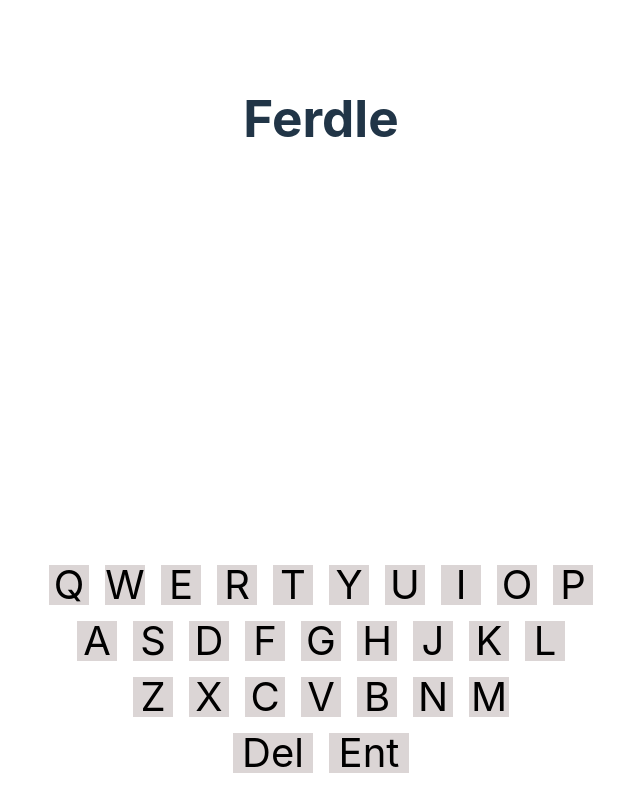
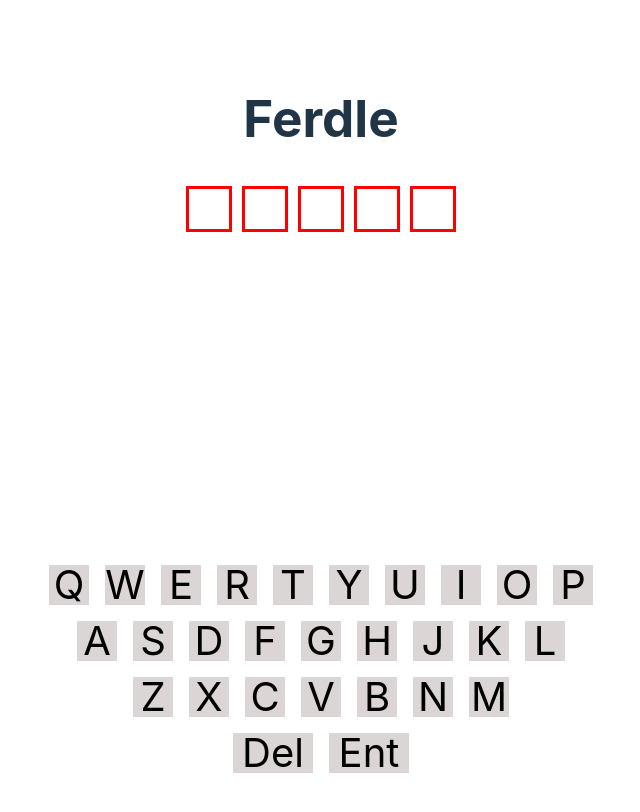
Before and after one commit to Takodakko/ferdle, a React (Vite) app: page / in a window 1280 px wide. Shown: the top 812 px of the page, without its empty margins (319-959 px from the left). Built offline with nearby package versions, Linux system fonts and the light colour scheme.

Commit message:
done and github deploy

```diff
--- a/src/App.tsx
+++ b/src/App.tsx
@@ -73,40 +73,62 @@ function App() {
   const hiddenInput = useId();
   const hiddenInputRef = useRef<HTMLInputElement>(null);
 
-  useEffect(() => {
-    let fiveCorrect = 0;
+  const fiveCorrect = useMemo(() => {
+    let count = 0;
     for (let key in keyBoardStatus) {
       if (keyBoardStatus[key] === 'correct') {
-        fiveCorrect += 1;
+        count += 1;
       }
     }
+    return count;
+  }, [keyBoardStatus]);
+
+  useEffect(() => {
     if (fiveCorrect === 5) {
       setTimeout(() => {
         setGameWinState('won');
       }, 500);
-
     }
     if (currentRow === 6 && fiveCorrect !== 5) {
       setTimeout(() => {
         setGameWinState('lost');
       }, 500);
-
     }
-  }, [currentRow]);
+  }, [currentRow, fiveCorrect]);
 
   function enterLetterChoice() {
+    if (fiveCorrect === 5) return;
     if (typedLetters.length !== 5) return;
+
     const newTyped = [...typedLetters];
     const newKeyBoard = {...keyBoardStatus};
     const newSquareStatuses = {...squareStatuses};
+    const numberOfEachLetter: Record<string, number> = {};
+
+    correctLetters.forEach((l) => {
+      if (numberOfEachLetter.hasOwnProperty(l)) {
+        numberOfEachLetter[l] += 1;
+      } else {
+        numberOfEachLetter[l] = 1;
+      }
+    });
 
     newTyped.forEach((letter, index) => {
       if (correctLetters[index] === letter) {
+        numberOfEachLetter[letter] -= 1;
         newKeyBoard[letter] = 'correct';
         newSquareStatuses[currentRow][index] = 'correct';
       } else if (correctLetters[index] !== letter && correctLetters.includes(letter)) {
-        newKeyBoard[letter] = 'partial';
-        newSquareStatuses[currentRow][index] = 'partial';
+        if (numberOfEachLetter[letter] > 0) {
+          newSquareStatuses[currentRow][index] = 'partial';
+          numberOfEachLetter[letter] -= 1;
+        } else {
+          newSquareStatuses[currentRow][index] = 'no';
+        }
+        if (newKeyBoard[letter] !== 'correct') {
+          newKeyBoard[letter] = 'partial';
+        }
+
       } else {
         newKeyBoard[letter] = 'no';
         newSquareStatuses[currentRow][index] = 'no';
@@ -119,7 +141,7 @@ function App() {
   };
 
   function addDeleteTypedLetters(event: React.KeyboardEvent<HTMLInputElement>) {
-    if (currentRow > 5) return;
+    if (currentRow > 5 || fiveCorrect === 5) return;
     if (event.ctrlKey || event.metaKey || event.altKey) {
       return;
     }
@@ -148,14 +170,14 @@ function App() {
   };
 
   const clickAddLetterToTyped: clickAddLetterType = function(letter: string) {
-    if (currentRow > 5) return;
+    if (currentRow > 5 || fiveCorrect === 5) return;
     if (typedLetters.length === 5) {
       return;
     } else {
       if (letter === 'Del' || letter === 'Ent') return;
       const newEnteredLetters = [...enteredLetters];
       const newTyped = [...typedLetters];
-      console.log(newTyped, 'newTyped')
+
       newTyped.push(letter.toUpperCase());
       newEnteredLetters[currentRow] = [...newTyped];
 
@@ -169,7 +191,7 @@ function App() {
   };
 
   const clickDeleteLetter: clickDeleteLetterType = function() {
-    if (currentRow > 5) return;
+    if (currentRow > 5 || fiveCorrect === 5) return;
     if (typedLetters.length === 0) {
       return;
     } else {
@@ -205,7 +227,7 @@ function App() {
       for (let i = 0; i < 5; i++) {
         const enteredLetter = enteredLetters[j][i];
         const status = squareStatuses[j][i];
-        const aSquare = <Square key={`${i}-${j}`} squareStatus={status} enteredLetter={enteredLetter}/>;
+        const aSquare = <Square key={`${i}-${j}`} squareStatus={status} enteredLetter={enteredLetter} currentRow={currentRow === j}/>;
         row.push(aSquare);
       }
       box.push(row);
--- a/src/components/Square.css
+++ b/src/components/Square.css
@@ -9,6 +9,10 @@
     display: flex;
     align-items: center;
     justify-content: center;
+}
+
+.current-row-square {
+    border-color: red;
 }
 
 .delete-enter-key {
--- a/src/components/Square.tsx
+++ b/src/components/Square.tsx
@@ -1,16 +1,15 @@
 import { squareStatus } from '../appTypes';
 import './Square.css';
 
-function Square(props: {squareStatus: squareStatus, enteredLetter: string}) {
-    const { squareStatus, enteredLetter } = props;
+function Square(props: {squareStatus: squareStatus, enteredLetter: string, currentRow: boolean}) {
+    const { squareStatus, enteredLetter, currentRow } = props;
     const squareClass = () => {
-        if (squareStatus === 'correct') {
-            return 'square correct';
-        } else if (squareStatus === 'partial') {
-            return 'square partial';
-        } else {
-            return 'square';
+        let squareClass = 'square';
+        if (currentRow) {
+            squareClass = squareClass + ' current-row-square';
         }
+        squareClass = squareClass + ` ${squareStatus}`;
+        return squareClass;
     };
     return (
         <div className={squareClass()}>
```
